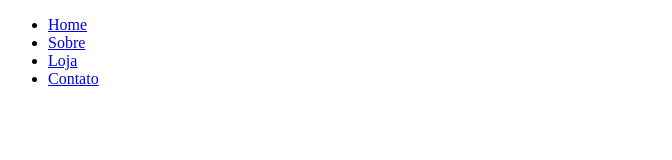
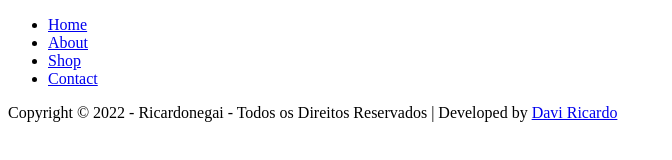
Before and after one commit to Ricardonegai/Web, a plain HTML site: page index.html in a window 1280 px wide. Shown: the whole page, without its empty margins (0-672 px from the left). Drawn offline with Linux system fonts and the light colour scheme.

Commit message:
Index basic

```diff
--- a/index.html
+++ b/index.html
@@ -15,16 +15,22 @@
     <meta name="viewport" content="width=device-width, initial-scale=1.0">
     <!--Custom-->
     <link rel="stylesheet" href="css/main.css">
+    <!--Favicon-->
+    <link rel="shortcut icon" href="img/fav.ico"/>
 </head>
 <body>
     <!--Navigation-->
     <div id="menu">
         <ul>
             <li><a href="index.html">Home</a></li>
-            <li><a href="sobre.html">Sobre</a></li>
-            <li><a href="produtos.html">Loja</a></li>
-            <li><a href="contato.html">Contato</a></li>
+            <li><a href="sobre.html">About</a></li>
+            <li><a href="produtos.html">Shop</a></li>
+            <li><a href="contato.html">Contact</a></li>
         </ul>
     </div>
+     <!--Rodapé-->
+		<div id="rodape">
+			<p>Copyright &copy; 2022 - Ricardonegai - Todos os Direitos Reservados | Developed by <a href="https://www.github.com/Ricardonegai" target="_blank">Davi Ricardo</a></p>
+		</div>
 </body>
 </html>
```
